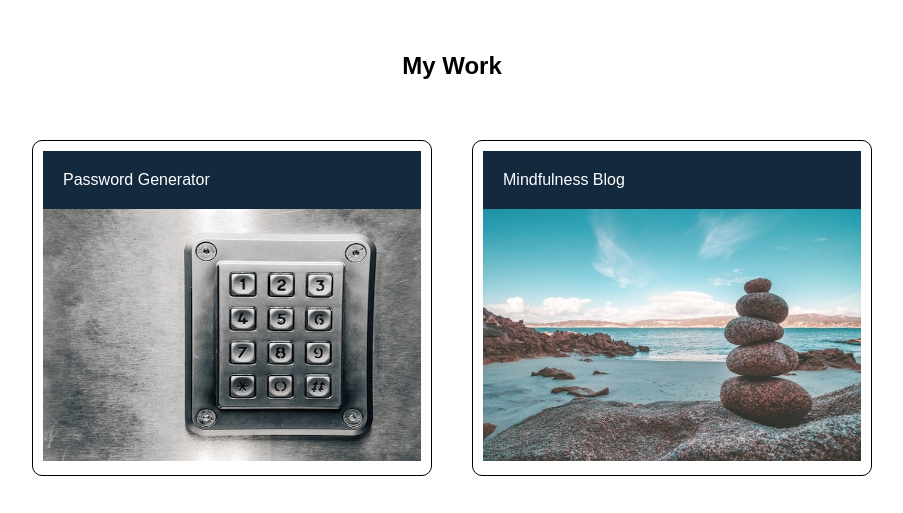
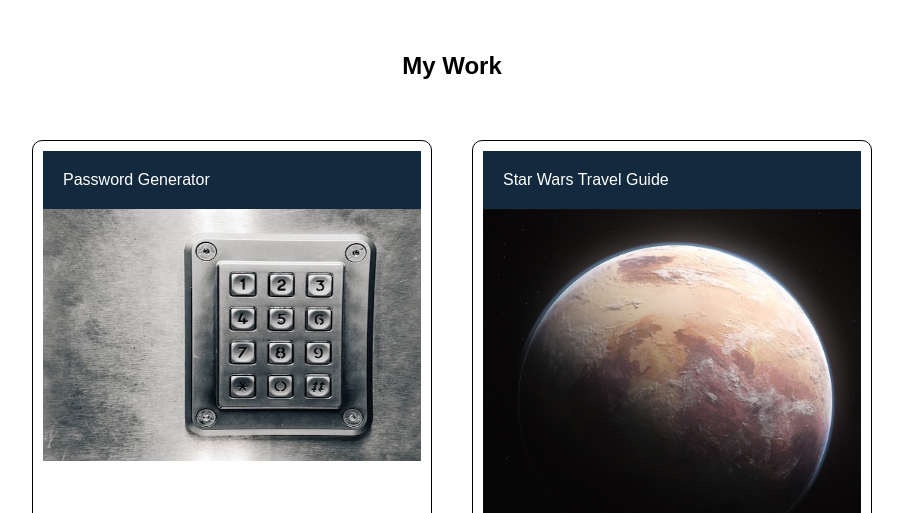
Before and after one commit to IanAHill/module2-challenge, a plain HTML site: page index.html in a window 1280 px wide. Shown: the part 662-1175 px from the top of the page, without its empty margins (188-1091 px from the left). Drawn offline with Linux system fonts and the light colour scheme.

Commit message:
added project 1

```diff
--- a/index.html
+++ b/index.html
@@ -46,8 +46,8 @@
         </section>
 
         <section class="project">
-          <header>Mindfulness Blog</header>
-          <img src="mindfulness.jpg" alt="mindfulness stones" />
+          <header>Star Wars Travel Guide</header>
+          <a href="https://ianahill.github.io/StarWars-Travel-Planner/"><img src="starwars.jpg" alt="star wars planet" /></a>
 
         </section>
 
```
Also changed, not shown: starwars.jpg (added).
